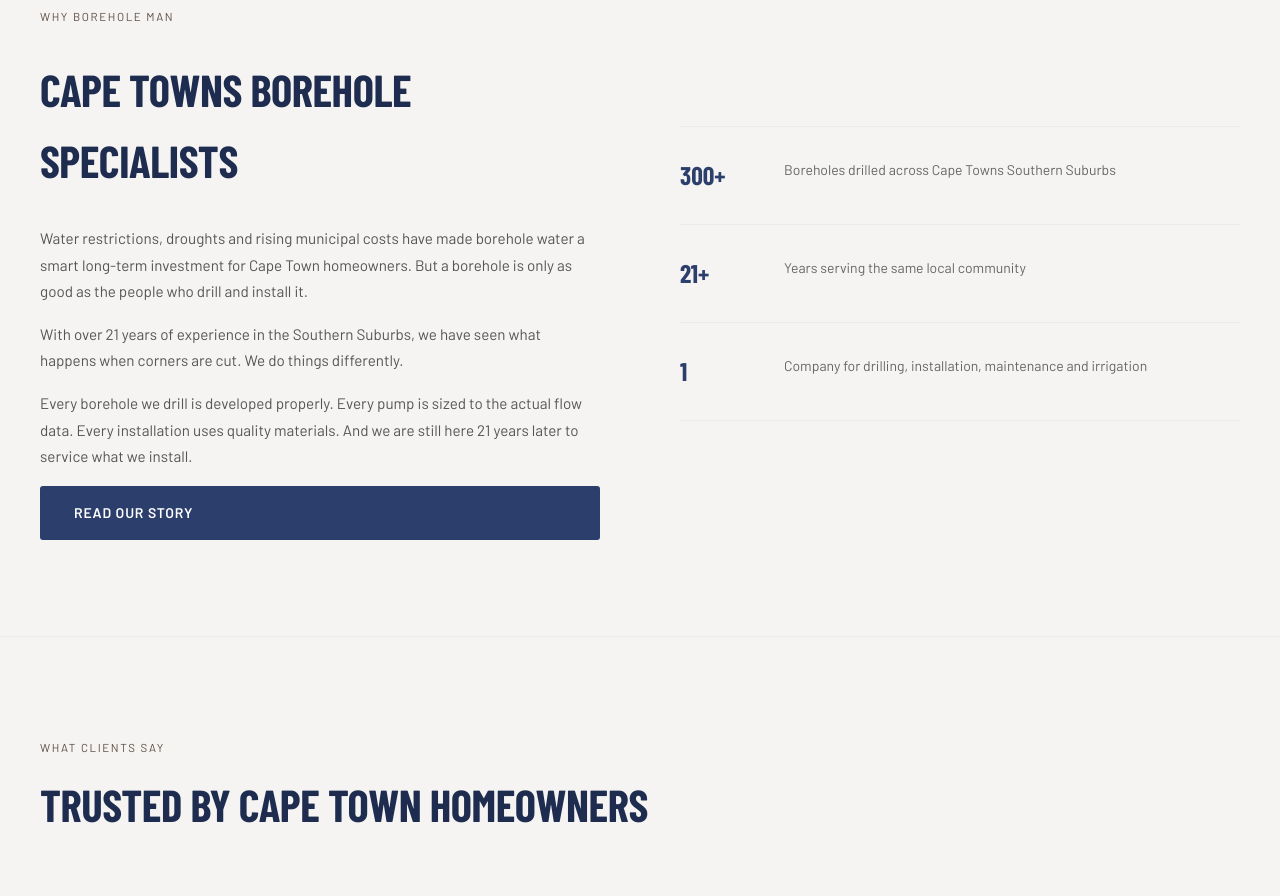
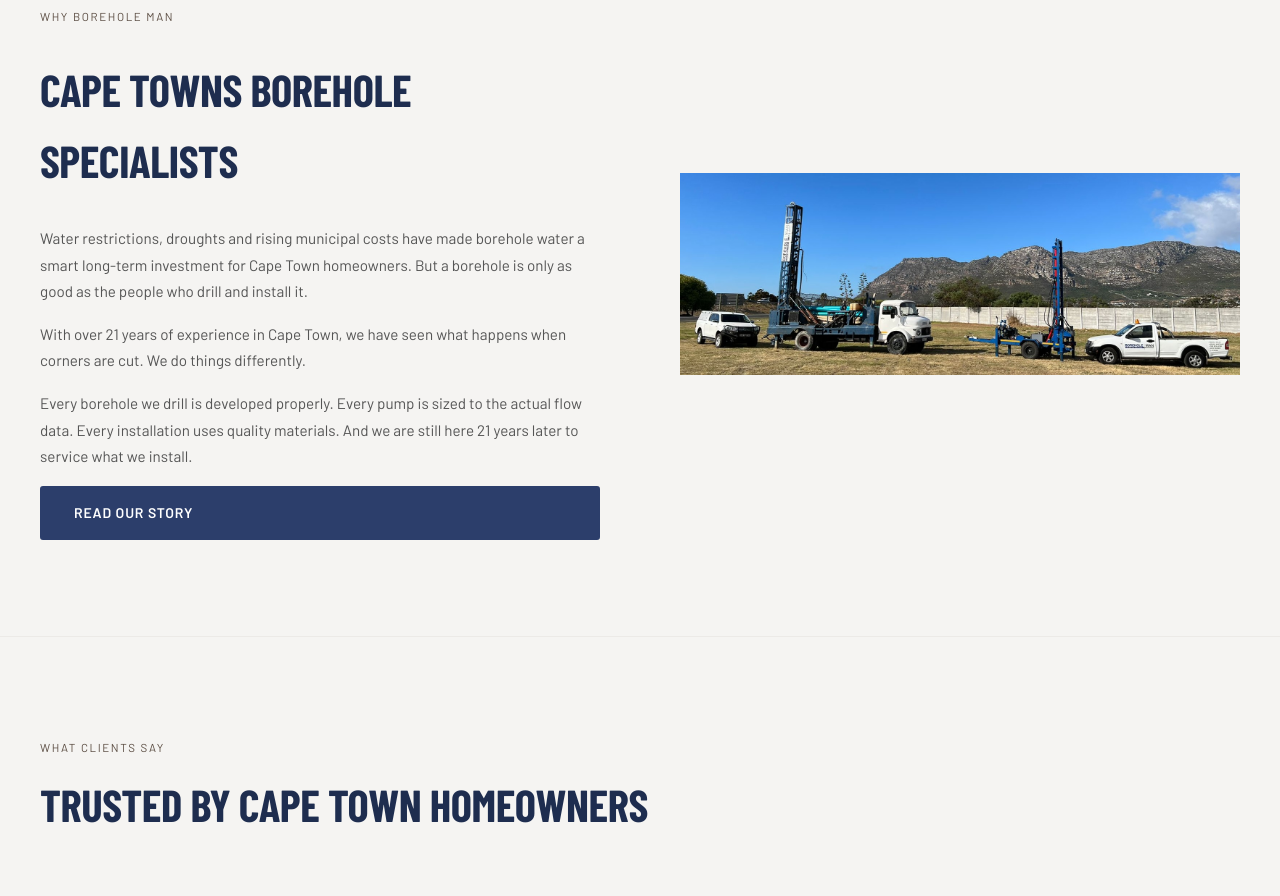
Before and after one commit to BoreholeMan/my-website, a React (Vite) app: page / in a window 1280 px wide. Shown: the part 1900-2796 px from the top of the page. Built offline with nearby package versions, Linux system fonts and the light colour scheme; a web font is replaced by a local one.

Commit message:
Correct location reference in experience description
Updated the experience description to specify Cape Town instead of Southern Suburbs.

```diff
--- a/src/pages/Home.jsx
+++ b/src/pages/Home.jsx
@@ -114,23 +114,12 @@
             <span className={styles.sectionTag}>Why Borehole Man</span>
             <h2 className={styles.sectionTitle}>Cape Towns Borehole Specialists</h2>
             <p>Water restrictions, droughts and rising municipal costs have made borehole water a smart long-term investment for Cape Town homeowners. But a borehole is only as good as the people who drill and install it.</p>
-            <p>With over 21 years of experience in the Southern Suburbs, we have seen what happens when corners are cut. We do things differently.</p>
+            <p>With over 21 years of experience in Cape Town, we have seen what happens when corners are cut. We do things differently.</p>
             <p>Every borehole we drill is developed properly. Every pump is sized to the actual flow data. Every installation uses quality materials. And we are still here 21 years later to service what we install.</p>
             <Link to="/about" className={styles.ctaPrimary}>Read Our Story</Link>
           </div>
-          <div className={styles.whyStats}>
-            <div className={styles.whyStat}>
-              <div className={styles.whyStatNum}>300+</div>
-              <div className={styles.whyStatLabel}>Boreholes drilled across Cape Towns Southern Suburbs</div>
-            </div>
-            <div className={styles.whyStat}>
-              <div className={styles.whyStatNum}>21+</div>
-              <div className={styles.whyStatLabel}>Years serving the same local community</div>
-            </div>
-            <div className={styles.whyStat}>
-              <div className={styles.whyStatNum}>1</div>
-              <div className={styles.whyStatLabel}>Company for drilling, installation, maintenance and irrigation</div>
-            </div>
+         <div className={styles.whyImage}>
+            <img src="/Image7.jpg" alt="Borehole Man drilling rigs and vehicles" />
           </div>
         </div>
       </section>
```
